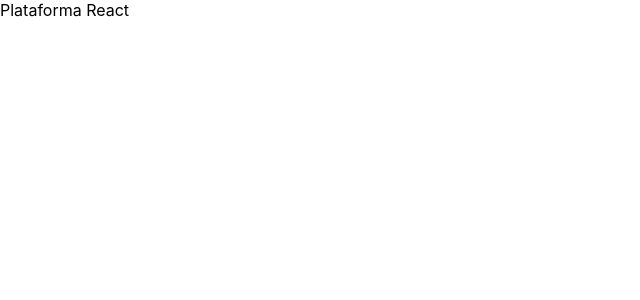
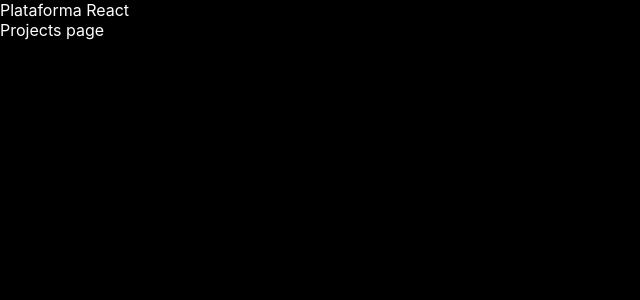
Before and after one commit to joelrdz/Plataforma, a React (Create React App) app: page / in a window 1280 px wide. Shown: the top 300 px of the page, without its empty margins (0-640 px from the left). Built offline with nearby package versions, Linux system fonts and the light colour scheme.

Commit message:
Basic routing with React Router and pages scaffold

```diff
--- a/package.json
+++ b/package.json
@@ -8,6 +8,7 @@
     "@testing-library/user-event": "^12.8.3",
     "react": "^17.0.2",
     "react-dom": "^17.0.2",
+    "react-router-dom": "^5.2.0",
     "react-scripts": "4.0.3",
     "web-vitals": "^1.1.2"
   },
--- a/src/App.js
+++ b/src/App.js
@@ -1,8 +1,25 @@
+import { Switch, Route } from 'react-router-dom';
+
+import ProjectsPage from './pages/Projects';
+import AboutPage from './pages/About';
+import ContactPage from './pages/Contact';
+
 function App() {
   return (
-    <div>
-      Plataforma React
-    </div>
+    <>
+      <div>Plataforma React</div>
+      <Switch>
+        <Route path='/' exact>
+          <ProjectsPage />
+        </Route>
+        <Route path='/servicios'>
+          <AboutPage />
+        </Route>
+        <Route path='/contacto'>
+          <ContactPage />
+        </Route>
+      </Switch>
+    </>
   );
 }
 
--- a/src/index.css
+++ b/src/index.css
@@ -5,6 +5,9 @@ body {
     sans-serif;
   -webkit-font-smoothing: antialiased;
   -moz-osx-font-smoothing: grayscale;
+
+  background-color: black;
+  color: white;
 }
 
 code {
--- a/src/index.js
+++ b/src/index.js
@@ -1,9 +1,12 @@
 import React from 'react';
 import ReactDOM from 'react-dom';
+import { BrowserRouter } from 'react-router-dom'
 import './index.css';
 import App from './App';
 
 ReactDOM.render(
-  <App />,
+  <BrowserRouter>
+    <App />
+  </BrowserRouter>,
   document.getElementById('root')
 );
--- /dev/null
+++ b/src/pages/About.js
@@ -0,0 +1,7 @@
+export default function About() {
+  return (
+    <>
+      About page
+    </>
+  );
+}
--- /dev/null
+++ b/src/pages/Contact.js
@@ -0,0 +1,7 @@
+export default function Contact() {
+  return (
+    <>
+      Contact page
+    </>
+  );
+}
--- /dev/null
+++ b/src/pages/Projects.js
@@ -0,0 +1,7 @@
+export default function Projects() {
+  return (
+    <>
+      Projects page
+    </>
+  );
+}
```
Also changed, not shown: 1 other file (tests, documents, lock files or other folders).
